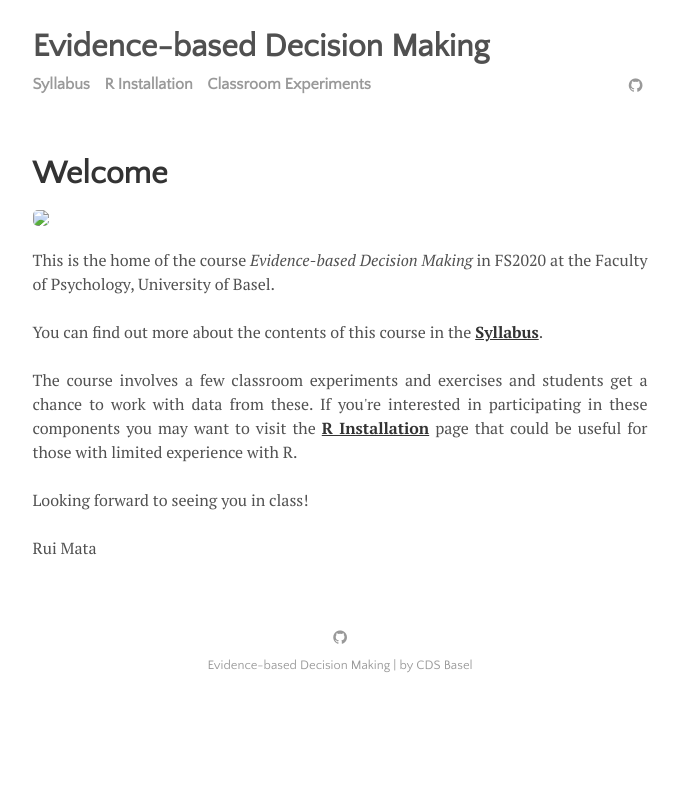
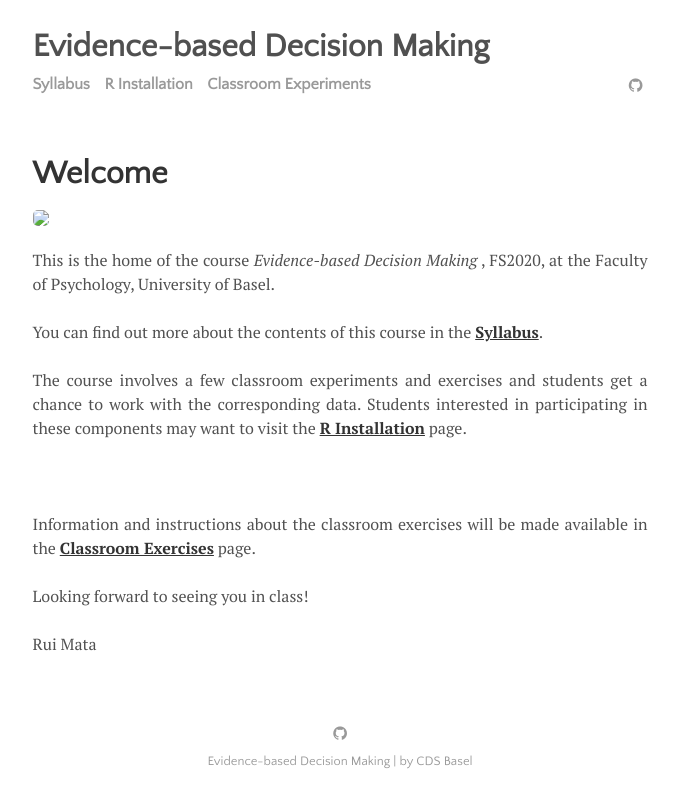
Before and after one commit to matarui/evidencebaseddm, a Jekyll site: the page built from index.html, in a window 1280 px wide. Shown: the top 808 px of the page, without its empty margins (300-979 px from the left). Built offline with Jekyll 4.4.1, drawn with Linux system fonts in a browser that asks for light colours; the list of posts is cut into pages by our own code.

Commit message:
Update index.html

```diff
--- a/index.html
+++ b/index.html
@@ -9,13 +9,17 @@ title: Welcome
 
 <p align="justify">
 This is the home of the course <i>Evidence-based Decision Making</i>
-in FS2020 at the Faculty of Psychology, University of Basel.
+, FS2020, at the Faculty of Psychology, University of Basel.
 <br><br>
 You can find out more about the contents of this course in the <a href="menu/syllabus"><b>Syllabus</b></a>.
 <br><br>
-The course involves a few classroom experiments and exercises and students get a chance to work with data from these.
-  If you're interested in participating in these components you may want to visit the
-<a href="menu/installation.html"><b>R Installation</b></a> page that could be useful for those with limited experience with R.
+The course involves a few classroom experiments and exercises and students get a chance to work with the corresponding data.
+ Students interested in participating in these components may want to visit the
+<a href="menu/installation.html"><b>R Installation</b></a> page.
+<br><br>
+  <br><br>
+Information and instructions about the classroom exercises will be made available in the
+<a href="menu/classroom.html"><b>Classroom Exercises</b></a> page.
 <br><br>
 Looking forward to seeing you in class!
 <br><br>
```
